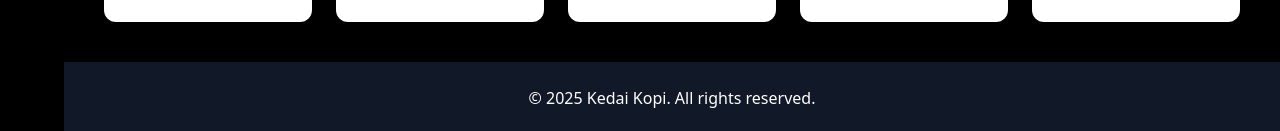
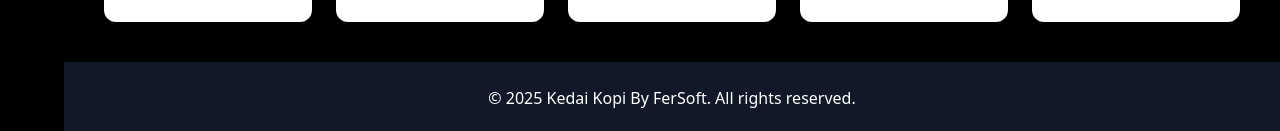
Before and after one commit to Koc8/Framework-kedai-kopi-, a plain HTML site: page index.html in a window 1280 px wide. Shown: the part 1246-1377 px from the top of the page. Drawn offline with nearby package versions, Linux system fonts and the light colour scheme.

Commit message:
Update index.html
Signed-off-by: Fer soft <device3909@gmail.com>

```diff
--- a/index.html
+++ b/index.html
@@ -95,7 +95,7 @@
 
     <!-- Footer -->
     <footer class="bg-gray-900 text-center p-6">
-      &copy; 2025 Kedai Kopi. All rights reserved.
+      &copy; 2025 Kedai Kopi By FerSoft. All rights reserved.
     </footer>
   </div>
 
```
